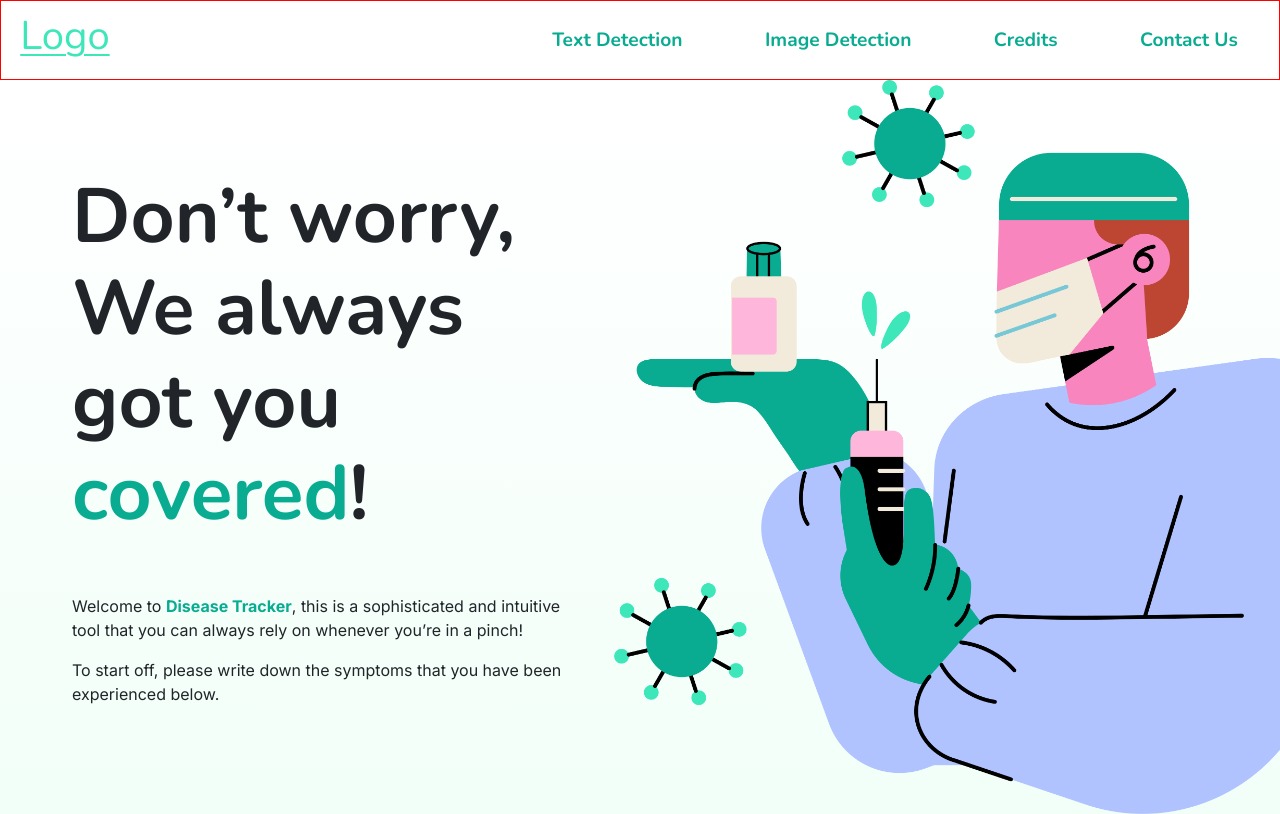
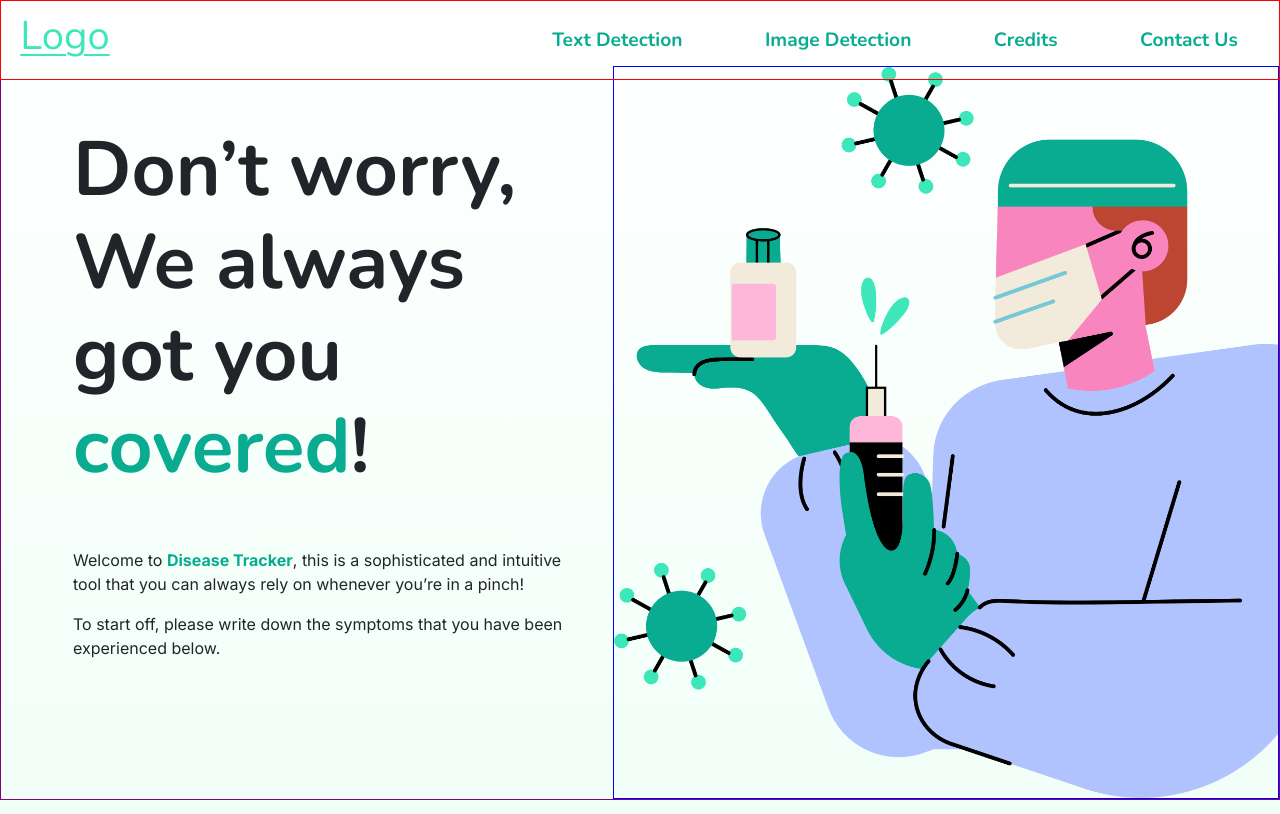
Before and after one commit to MichaelAndreyeshchev/disease-classification-system, a React (Create React App) app: page / in a window 1280 px wide. Shown: the top 814 px of the page. Built offline with nearby package versions, Linux system fonts and the light colour scheme.

Commit message:
feat: add responsive styling after modify navbar

```diff
--- a/src/components/Navbar/NavbarElements.js
+++ b/src/components/Navbar/NavbarElements.js
@@ -5,6 +5,7 @@ import { FaBars } from 'react-icons/fa';
 export const Nav = styled.nav`
   display: flex;
   justify-content: space-between;
+  position: absolute;
   width: 100%;
   height: 80px;
   top: 0;
--- a/src/pages/Contact/Contact.module.css
+++ b/src/pages/Contact/Contact.module.css
@@ -4,11 +4,11 @@
   justify-content: center;
 
   width: 100%;
-  min-height: calc(100vh - 80px);
+  min-height: 100vh;
   font-family: 'Inter', 'sans-serif';
 
   background: linear-gradient(0deg, #e3fff1 0%, #ffffff 100%);
-  padding: 2em 1.5em;
+  padding: 6em 1.5em 2em;
 }
 
 .container {
--- a/src/pages/Credits/Credits.module.css
+++ b/src/pages/Credits/Credits.module.css
@@ -4,12 +4,12 @@
   justify-content: center;
 
   width: 100%;
-  min-height: calc(100vh - 80px);
+  min-height: 100vh;
   font-family: 'Inter', 'sans-serif';
   padding-top: 2em;
 
   background: linear-gradient(0deg, #e3fff1 0%, #ffffff 100%);
-  padding: 2em 1.5em;
+  padding: 4em 1.5em 2em;
 }
 
 .section__heading,
@@ -87,7 +87,7 @@
 
 @media screen and (min-width: 1300px) {
   .main {
-    padding: 2em 8em;
+    padding: 8em 8em 2em;
   }
 
   .wrapper {
--- a/src/pages/Home/Home.module.css
+++ b/src/pages/Home/Home.module.css
@@ -9,6 +9,7 @@
   font-family: 'Inter', 'sans-serif';
 
   background: linear-gradient(0deg, #e3fff1 0%, #ffffff 100%);
+  padding-top: 4em;
 }
 
 .container {
@@ -59,10 +60,12 @@
 .image_wrapper {
   justify-self: flex-end;
   align-self: flex-end;
+  /* border: 1px solid red; */
 }
 
 .image {
   width: 100%;
+  border: 1px solid blue;
 }
 
 .section__features {
@@ -124,12 +127,12 @@
 }
 
 @media screen and (min-width: 1025px) {
+  .main {
+    padding: 0;
+  }
+
   .container {
     min-height: 100vh;
-  }
-
-  .container:first-child {
-    min-height: calc(100vh - 80px);
   }
 
   .section__home {
@@ -137,6 +140,7 @@
     justify-content: space-between;
     padding: 0;
     padding-left: 3em;
+    border: 1px solid purple;
   }
 
   .wrapper--row {
@@ -146,7 +150,8 @@
   }
 
   .image {
-    width: min(55rem, 52vw);
+    width: min(65rem, 52vw);
+    /* width: min(46rem, 52vw); */
   }
 
   .section__features {
--- a/src/pages/imageDetection/ImageDetection.module.css
+++ b/src/pages/imageDetection/ImageDetection.module.css
@@ -5,8 +5,8 @@
   align-items: flex-start;
 
   width: 100%;
-  min-height: calc(100vh - 80px);
-  padding: 2em 1.5em 4em;
+  min-height: 100vh;
+  padding: 4em 1.5em 4em;
 
   background: linear-gradient(0deg, #e3fff1 0%, #ffffff 100%);
 }
--- a/src/pages/textDetection/TextDetection.module.css
+++ b/src/pages/textDetection/TextDetection.module.css
@@ -5,11 +5,12 @@
   align-items: flex-start;
 
   width: 100%;
-  min-height: calc(100vh - 80px);
+  min-height: 100vh;
   position: relative;
 
   background: linear-gradient(0deg, #e3fff1 0%, #ffffff 100%);
   border: 1px solid red;
+  padding-top: 4em;
 }
 
 .container {
```
